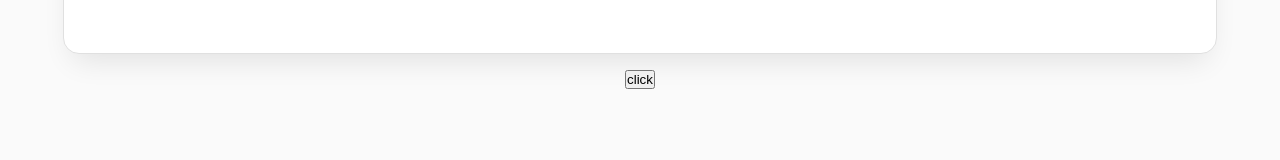
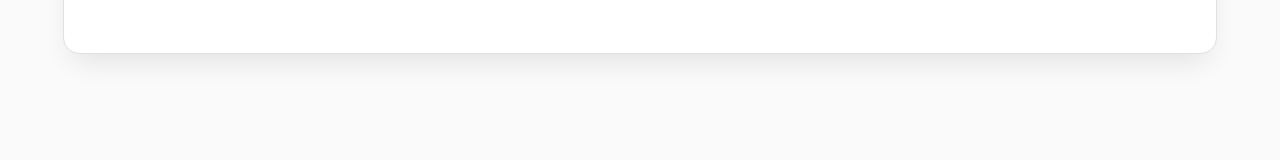
Before and after one commit to YASENcode0/Pockli, a React (Create React App) app in the folder client/: page / in a window 1280 px wide. Shown: the part 471-631 px from the top of the page. Built offline with nearby package versions, Linux system fonts and the light colour scheme.

Commit message:
home page ui fix 01

```diff
--- a/client/src/components/main/Main.jsx
+++ b/client/src/components/main/Main.jsx
@@ -128,17 +128,6 @@ export default function Main({
           ))}
         </div>
       </div>
-      <button
-        onClick={() => {
-          try {
-            throw new Error("an err");
-          } catch (err) {
-            console.error("err in 132");
-          }
-        }}
-      >
-        click
-      </button>
     </div>
   );
 }
```
